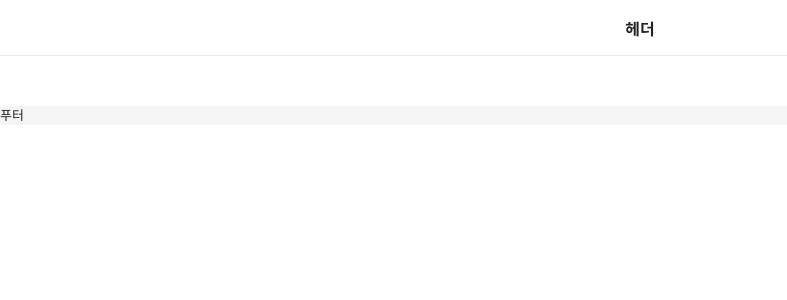
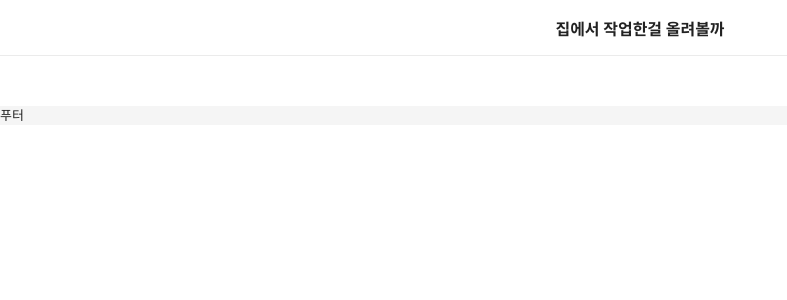
Before and after one commit to gaessamzie/vue-im, a Vue app: page / in a window 1280 px wide. Shown: the top 300 px of the page, without its empty margins (0-787 px from the left). Built offline with nearby package versions, Linux system fonts and the light colour scheme.

Commit message:
home commit first

```diff
--- a/src/components/Header.vue
+++ b/src/components/Header.vue
@@ -1,6 +1,6 @@
 <template>
     <header class="header">
-        <h1 class="header__title">헤더</h1>
+        <h1 class="header__title">집에서 작업한걸 올려볼까</h1>
     </header>
 </template>
 
```
